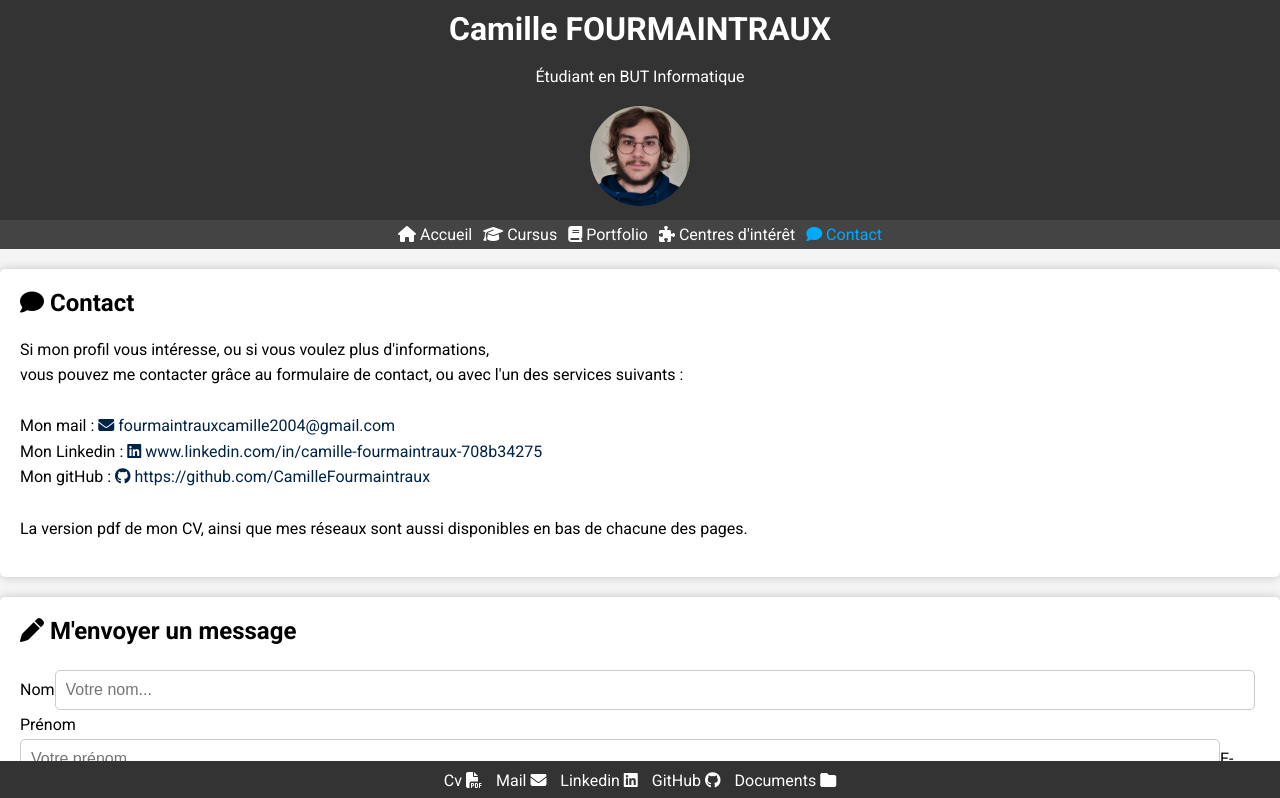
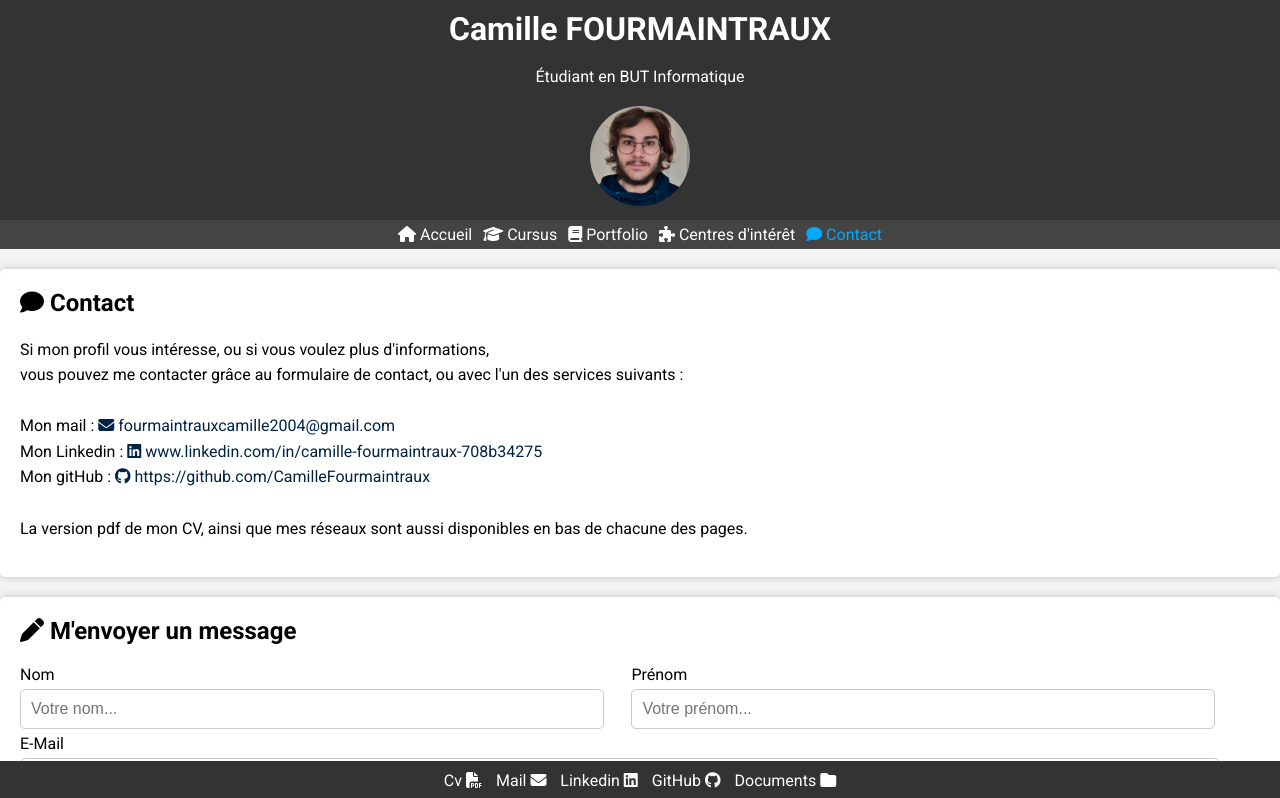
Before and after one commit to camillefourmaintrauxetu/portfolio, a React (Vite) app: page /contact in a window 1280 px wide. Shown: the top 798 px of the page. Built offline with nearby package versions, Linux system fonts and the light colour scheme.

Commit message:
More css class for the contact form

```diff
--- a/src/pages/contact/ContactForm.tsx
+++ b/src/pages/contact/ContactForm.tsx
@@ -75,13 +75,18 @@ export default function ContactForm() {
 
             <section id="section_form">
                 <form id="contact-form" onSubmit={handleSubmit}>
-                    <label htmlFor="name">Nom</label>
-                    <input id="name" name="name" type="text" placeholder="Votre nom..." required ref={lastnameRef} />
+                    <div className='next-to-each-other'>
+                        <div className='form-name'>
+                            <label htmlFor="name">Nom</label>
+                            <input id="name" name="name" type="text" placeholder="Votre nom..." required ref={lastnameRef} />
+                        </div>
+                        <div className='form-name'>
+                            <label htmlFor="forename">Prénom</label>
+                            <input id="forename" name="forename" type="text" placeholder="Votre prénom..." required ref={firstnameRef} />
+                        </div>
+                    </div>
 
-                    <label htmlFor="forename">Prénom</label>
-                    <input id="forename" name="forename" type="text" placeholder="Votre prénom..." required ref={firstnameRef} />
-
-                    <label htmlFor="mail">E-Mail</label>
+                    <label htmlFor="mail" className='protected'>E-Mail</label>
                     <input id="mail" name="mail" type="email" placeholder="Votre mail..." required ref={emailRef} />
 
                     <label htmlFor="subject">Intitulé</label>
```
